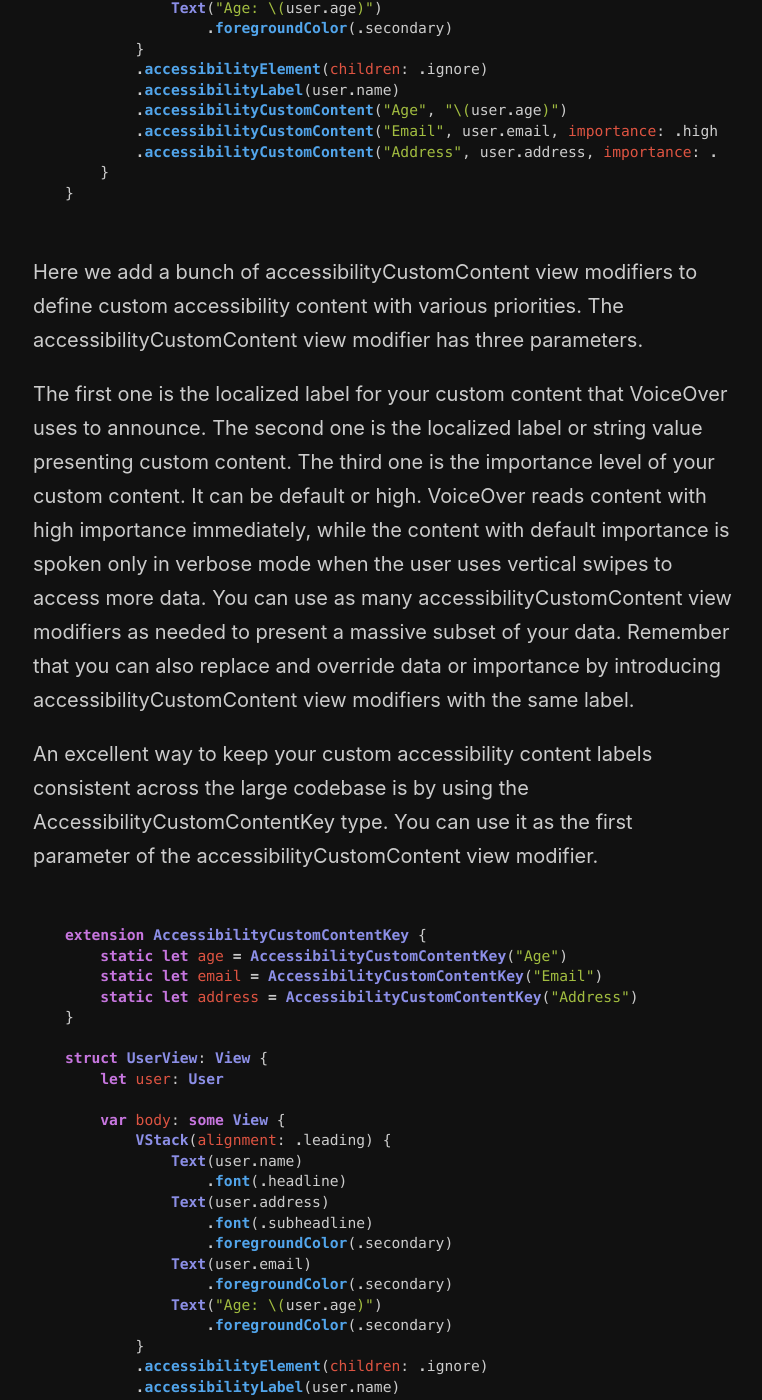
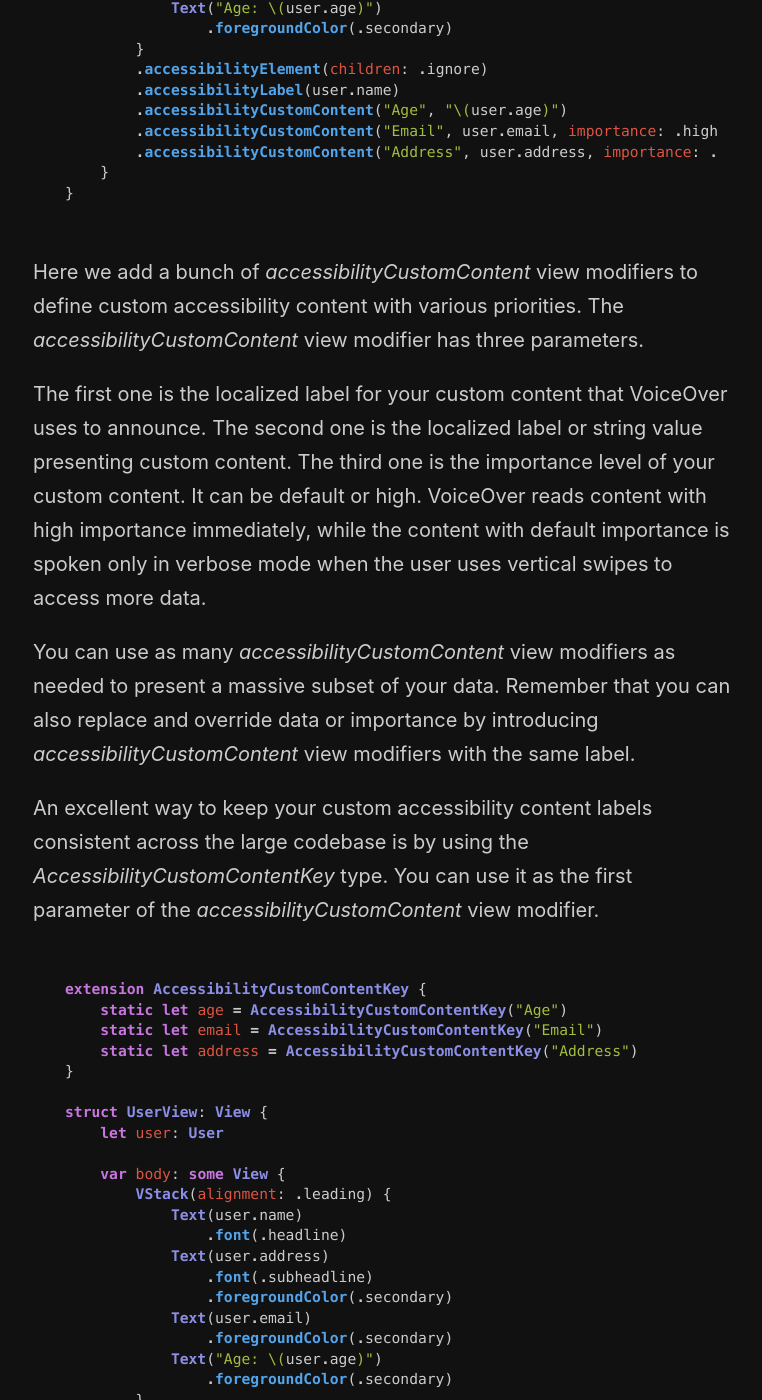
Before and after one commit to mecid/mecid.github.io, a Jekyll site: the page built from _posts/2021-10-06-custom-accessibility-content-in-swiftui.md, in a window 1280 px wide and 1400 px high, scrolled down 2668 px. Shown: the whole window, without its empty margins (257-1019 px from the left). Built offline with Jekyll 4.4.1, drawn with Linux system fonts in a browser that asks for light colours; some of the changed text lies outside the part shown.

Commit message:
custom accessibility content post formatted

````diff
--- a/_posts/2021-10-06-custom-accessibility-content-in-swiftui.md
+++ b/_posts/2021-10-06-custom-accessibility-content-in-swiftui.md
@@ -5,9 +5,9 @@ category: Accessibility
 image: /public/accessibility.jpeg
 ---
 
-SwiftUI Release 3 brought a lot of new accessibility APIs, which we can use to improve user experience drastically in an effortless way. This week I want to talk about another new API that allows us to provide customized accessibility content using the new accessibilityCustomContent view modifier in SwiftUI.
+SwiftUI Release 3 brought a lot of new accessibility APIs, which we can use to improve user experience drastically in an effortless way. This week I want to talk about another new API that allows us to provide customized accessibility content using the new *accessibilityCustomContent* view modifier in SwiftUI.
 
-Let's start with a simple example that defines the User struct and a view presenting an instance of the User struct.
+Let's start with a simple example that defines the *User* struct and a view presenting an instance of the *User* struct.
 
 ```swift
 import SwiftUI
@@ -38,7 +38,7 @@ struct UserView: View {
 }
 ```
 
-SwiftUI provides us with excellent accessibility support out of the box. You don't need to do anything to make your UserView accessible. Every piece of text inside the UserView is accessible for assistive technologies like VoiceOver and Switch Control. It might sound good, but it can overwhelm Voice Over with a lot of data. Let's improve accessibility support a little bit but adding a few accessibility modifiers to our UserView.
+SwiftUI provides us with excellent accessibility support out of the box. You don't need to do anything to make your UserView accessible. Every piece of text inside the UserView is accessible for assistive technologies like VoiceOver and Switch Control. It might sound good, but it can overwhelm Voice Over with a lot of data. Let's improve accessibility support a little bit but adding a few accessibility modifiers to our *UserView*.
 
 ```swift
 struct UserView: View {
@@ -66,7 +66,7 @@ As you can see in the example above, we use accessibility modifiers to ignore th
 
 > To learn about the basics of accessibility in SwiftUI, take a look at my ["Accessibility in SwiftUI"](/2019/09/10/accessibility-in-swiftui/) post.
 
-Fortunately, SwiftUI provides a way to provide customized accessibility content with different importance using the brand new accessibilityCustomContent view modifier. Let's take a look at how we can use it.
+Fortunately, SwiftUI provides a way to provide customized accessibility content with different importance using the brand new *accessibilityCustomContent* view modifier. Let's take a look at how we can use it.
 
 ```swift
 struct UserView: View {
@@ -93,14 +93,15 @@ struct UserView: View {
 }
 ```
 
-Here we add a bunch of accessibilityCustomContent view modifiers to define custom accessibility content with various priorities. The accessibilityCustomContent view modifier has three parameters.
+Here we add a bunch of *accessibilityCustomContent* view modifiers to define custom accessibility content with various priorities. The *accessibilityCustomContent* view modifier has three parameters.
 
 The first one is the localized label for your custom content that VoiceOver uses to announce.
 The second one is the localized label or string value presenting custom content.
 The third one is the importance level of your custom content. It can be default or high. VoiceOver reads content with high importance immediately, while the content with default importance is spoken only in verbose mode when the user uses vertical swipes to access more data.
-You can use as many accessibilityCustomContent view modifiers as needed to present a massive subset of your data. Remember that you can also replace and override data or importance by introducing accessibilityCustomContent view modifiers with the same label.
 
-An excellent way to keep your custom accessibility content labels consistent across the large codebase is by using the AccessibilityCustomContentKey type. You can use it as the first parameter of the accessibilityCustomContent view modifier.
+You can use as many *accessibilityCustomContent* view modifiers as needed to present a massive subset of your data. Remember that you can also replace and override data or importance by introducing *accessibilityCustomContent* view modifiers with the same label.
+
+An excellent way to keep your custom accessibility content labels consistent across the large codebase is by using the *AccessibilityCustomContentKey* type. You can use it as the first parameter of the *accessibilityCustomContent* view modifier.
 
 ```swift
 extension AccessibilityCustomContentKey {
@@ -133,6 +134,6 @@ struct UserView: View {
 }
 ```
 
-In the example above, we define a few shortcuts for our custom accessibility content keys and use them in conjunction with the accessibilityCustomContent view modifier.
+In the example above, we define a few shortcuts for our custom accessibility content keys and use them in conjunction with the *accessibilityCustomContent* view modifier.
 
-Today we learned how to use the accessibilityCustomContent view modifier to make our apps more accessible by prioritizing our data for assistive technologies and allowing user access as more details are needed. I hope you enjoy the post. Feel free to follow me on [Twitter](https://twitter.com/mecid) and ask your questions related to this post. Thanks for reading, and see you next week!
+Today we learned how to use the *accessibilityCustomContent* view modifier to make our apps more accessible by prioritizing our data for assistive technologies and allowing user access as more details are needed. I hope you enjoy the post. Feel free to follow me on [Twitter](https://twitter.com/mecid) and ask your questions related to this post. Thanks for reading, and see you next week!
````
